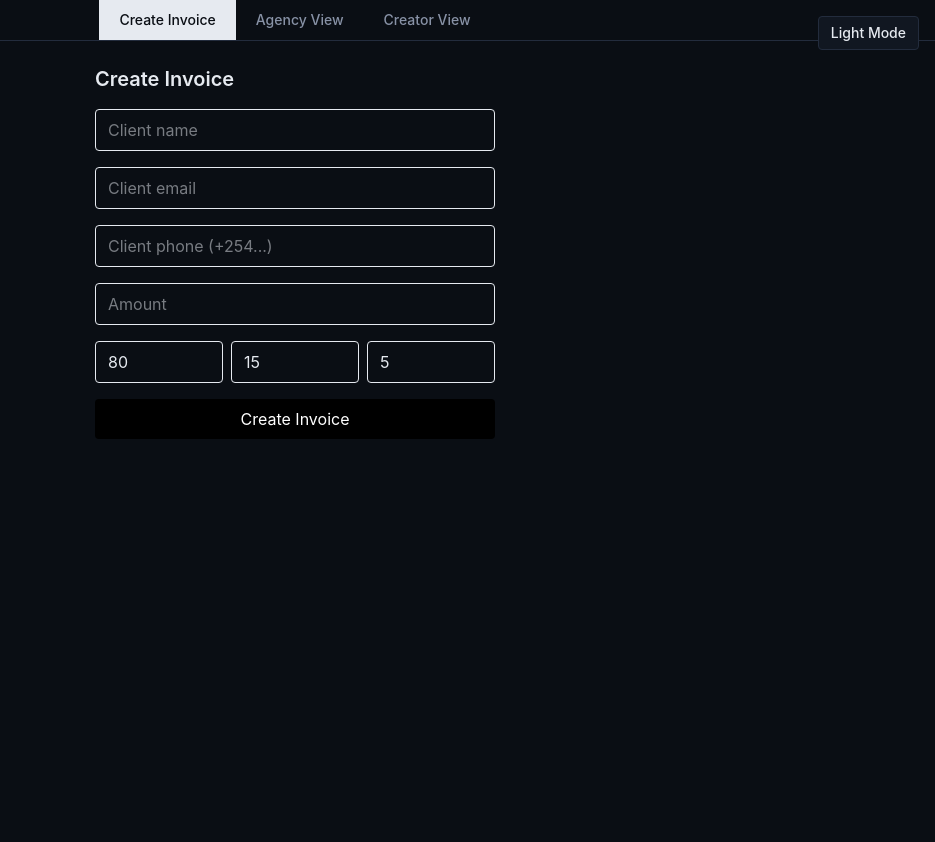
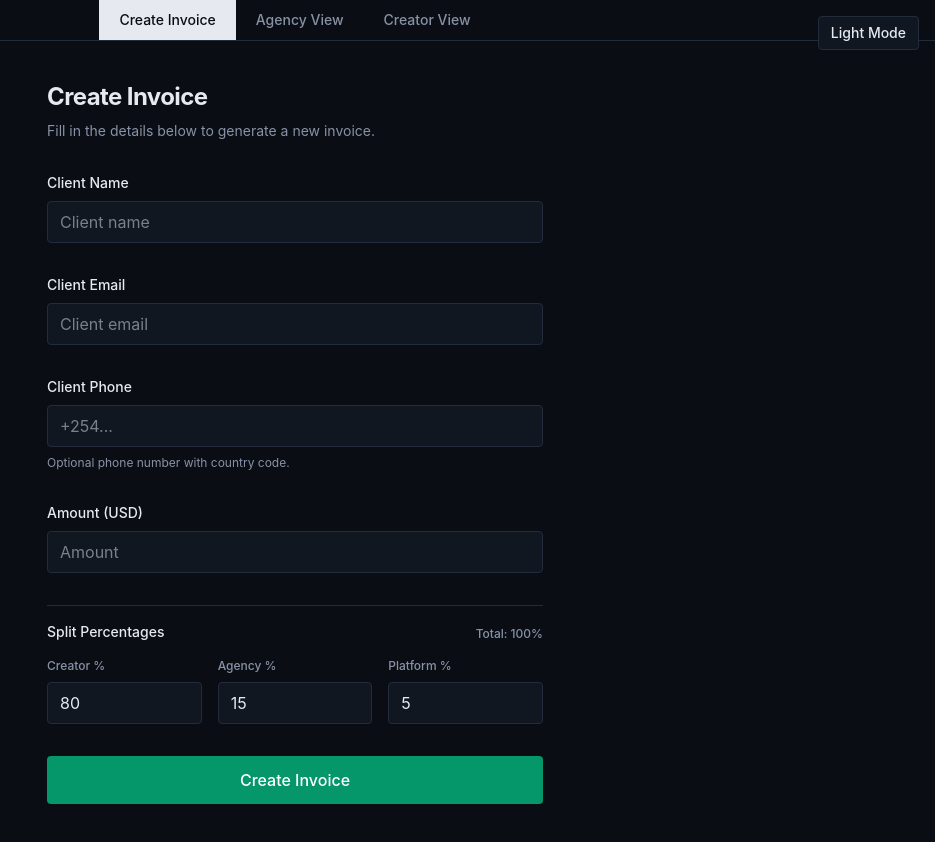
Before and after one commit to Root-node1/paysplit, a React (Vite) app in the folder frontend/: page / in a window 1280 px wide. Shown: the whole page, without its empty margins (345-1280 px from the left). Before the commit the page ends 800 px from the top, so only its background shows below. Built offline with nearby package versions, Linux system fonts and the light colour scheme.

Commit message:
ui(step 4): Polish InvoiceForm layout and UX

```diff
--- a/frontend/src/components/InvoiceForm.tsx
+++ b/frontend/src/components/InvoiceForm.tsx
@@ -35,25 +35,38 @@ export default function InvoiceForm({ onCreated }: { onCreated: (invoice: Invoic
         platformSharePercent: Number(form.platformSharePercent),
       });
       onCreated(invoice);
-    } catch (err) {
+    } catch {
       setError("Could not create invoice. Is the backend running?");
     } finally {
       setLoading(false);
     }
   };
 
+  const totalSplit = Number(form.creatorSharePercent) + Number(form.agencySharePercent) + Number(form.platformSharePercent);
+  const isSplitValid = totalSplit === 100;
+
   return (
-    <form onSubmit={handleSubmit} className="max-w-md mx-auto space-y-4 p-6">
-      <h2 className="text-xl font-semibold">Create Invoice</h2>
+    <form onSubmit={handleSubmit} className="max-w-xl mx-auto p-6 md:p-10 space-y-8">
+      <div className="space-y-2">
+        <h2 className="text-2xl font-bold tracking-tight text-foreground">Create Invoice</h2>
+        <p className="text-sm text-muted-foreground">Fill in the details below to generate a new invoice.</p>
+      </div>
 
+      <div className="space-y-8">
+        <div className="space-y-2">
+          <label className="block text-sm font-medium text-foreground">Client Name</label>
           <input
             name="clientName"
             placeholder="Client name"
             value={form.clientName}
             onChange={handleChange}
             required
-        className="w-full border rounded px-3 py-2"
+            className="w-full bg-card border border-border rounded-sm px-3 py-2 text-foreground focus-visible:ring-2 focus-visible:ring-accent focus-visible:outline-none transition-colors"
           />
+        </div>
+
+        <div className="space-y-2">
+          <label className="block text-sm font-medium text-foreground">Client Email</label>
           <input
             name="clientEmail"
             type="email"
@@ -61,15 +74,24 @@ export default function InvoiceForm({ onCreated }: { onCreated: (invoice: Invoic
             value={form.clientEmail}
             onChange={handleChange}
             required
-        className="w-full border rounded px-3 py-2"
+            className="w-full bg-card border border-border rounded-sm px-3 py-2 text-foreground focus-visible:ring-2 focus-visible:ring-accent focus-visible:outline-none transition-colors"
           />
+        </div>
+
+        <div className="space-y-2">
+          <label className="block text-sm font-medium text-foreground">Client Phone</label>
           <input
             name="clientPhone"
-        placeholder="Client phone (+254...)"
+            placeholder="+254..."
             value={form.clientPhone}
             onChange={handleChange}
-        className="w-full border rounded px-3 py-2"
+            className="w-full bg-card border border-border rounded-sm px-3 py-2 text-foreground focus-visible:ring-2 focus-visible:ring-accent focus-visible:outline-none transition-colors"
           />
+          <p className="text-xs text-muted-foreground">Optional phone number with country code.</p>
+        </div>
+
+        <div className="space-y-2">
+          <label className="block text-sm font-medium text-foreground">Amount (USD)</label>
           <input
             name="amount"
             type="number"
@@ -77,42 +99,62 @@ export default function InvoiceForm({ onCreated }: { onCreated: (invoice: Invoic
             value={form.amount}
             onChange={handleChange}
             required
-        className="w-full border rounded px-3 py-2"
+            className="w-full bg-card border border-border rounded-sm px-3 py-2 text-foreground focus-visible:ring-2 focus-visible:ring-accent focus-visible:outline-none transition-colors"
           />
+        </div>
 
-      <div className="grid grid-cols-3 gap-2">
+        <div className="space-y-4 pt-4 border-t border-border">
+          <div className="flex justify-between items-end">
+            <h3 className="text-sm font-medium text-foreground">Split Percentages</h3>
+            <span className={`text-xs font-medium ${isSplitValid ? 'text-muted-foreground' : 'text-destructive'}`}>
+              Total: {totalSplit}%
+            </span>
+          </div>
+
+          <div className="grid grid-cols-1 md:grid-cols-3 gap-4">
+            <div className="space-y-2">
+              <label className="block text-xs font-medium text-muted-foreground">Creator %</label>
               <input
                 name="creatorSharePercent"
                 type="number"
-          placeholder="Creator %"
+                placeholder="Creator"
                 value={form.creatorSharePercent}
                 onChange={handleChange}
-          className="border rounded px-3 py-2"
+                className="w-full bg-card border border-border rounded-sm px-3 py-2 text-foreground focus-visible:ring-2 focus-visible:ring-accent focus-visible:outline-none transition-colors"
               />
+            </div>
+            <div className="space-y-2">
+              <label className="block text-xs font-medium text-muted-foreground">Agency %</label>
               <input
                 name="agencySharePercent"
                 type="number"
-          placeholder="Agency %"
+                placeholder="Agency"
                 value={form.agencySharePercent}
                 onChange={handleChange}
-          className="border rounded px-3 py-2"
+                className="w-full bg-card border border-border rounded-sm px-3 py-2 text-foreground focus-visible:ring-2 focus-visible:ring-accent focus-visible:outline-none transition-colors"
               />
+            </div>
+            <div className="space-y-2">
+              <label className="block text-xs font-medium text-muted-foreground">Platform %</label>
               <input
                 name="platformSharePercent"
                 type="number"
-          placeholder="Platform %"
+                placeholder="Platform"
                 value={form.platformSharePercent}
                 onChange={handleChange}
-          className="border rounded px-3 py-2"
+                className="w-full bg-card border border-border rounded-sm px-3 py-2 text-foreground focus-visible:ring-2 focus-visible:ring-accent focus-visible:outline-none transition-colors"
               />
             </div>
+          </div>
+        </div>
+      </div>
 
-      {error && <p className="text-red-600 text-sm">{error}</p>}
+      {error && <p className="text-destructive text-sm font-medium p-3 bg-destructive/10 border border-destructive rounded-sm">{error}</p>}
 
       <button
         type="submit"
-        disabled={loading}
-        className="w-full bg-black text-white rounded px-4 py-2 disabled:opacity-50"
+        disabled={loading || !isSplitValid}
+        className="w-full bg-success text-primary-foreground px-6 py-3 font-medium rounded-sm hover:opacity-90 transition-opacity cursor-pointer focus-visible:outline-none focus-visible:ring-2 focus-visible:ring-accent disabled:opacity-50 disabled:cursor-not-allowed"
       >
         {loading ? "Creating..." : "Create Invoice"}
       </button>
```
Lines whose indentation alone changed are shown as unchanged.
